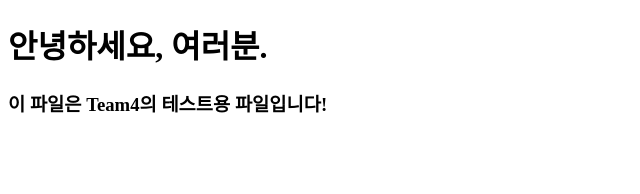
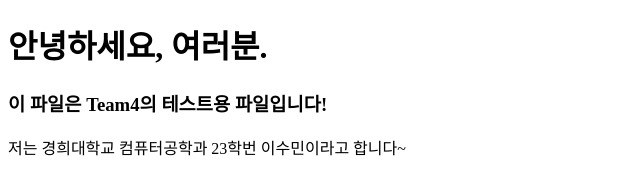
Before and after one commit to swyg-T4-org/pratice, a plain HTML site: page index.html in a window 1280 px wide. Shown: the whole page, without its empty margins (0-640 px from the left). Drawn offline with Linux system fonts and the light colour scheme.

Commit message:
first commit, Let's go

```diff
--- a/index.html
+++ b/index.html
@@ -8,5 +8,6 @@
 <body>
     <h1>안녕하세요, 여러분.</h1>
     <h3>이 파일은 Team4의 테스트용 파일입니다!</h3>
+    저는 경희대학교 컴퓨터공학과 23학번 이수민이라고 합니다~
 </body>
 </html>
```
